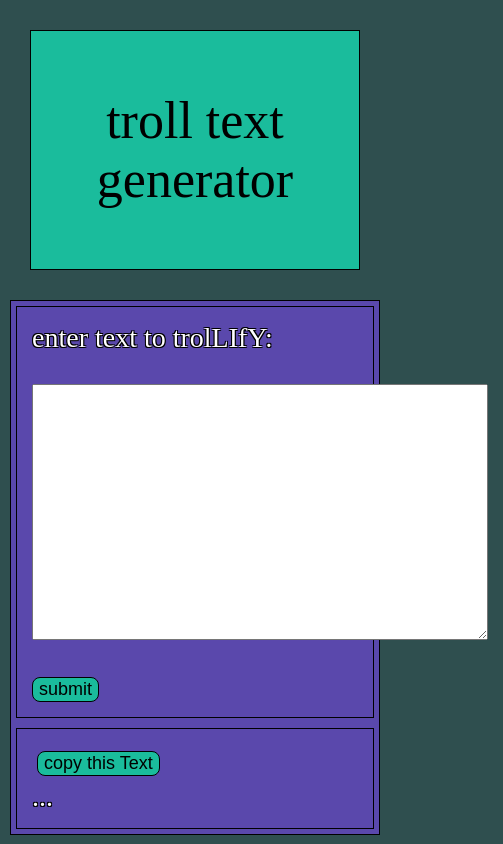
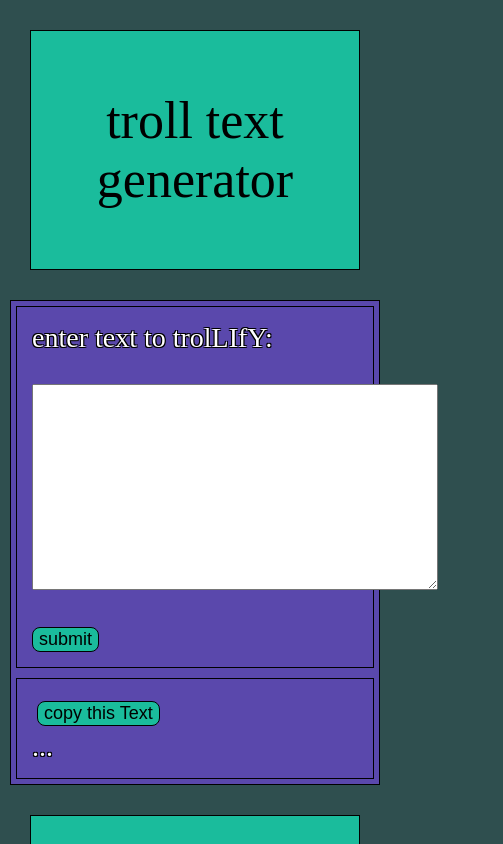
Before and after one commit to aservet1/webtrolltext, a React (Create React App) app: page / in a window 390 px wide. Shown: the top 844 px of the page, 503 px wide, since content can reach past the window. Built offline with nearby package versions, Linux system fonts and the light colour scheme.

Commit message:
input area size fix and redeploy

```diff
--- a/src/App.css
+++ b/src/App.css
@@ -8,10 +8,6 @@ body,html{
   display: flex;
   flex-direction: column;
   justify-content: space-between;
-
-  /*position: absolute;
-  top: 0; left: 0;
-  height: 100%; width: 100%;*/
 
   font-family: Cochin;
 }
@@ -55,18 +51,21 @@ body,html{
     -1px -1px 0 #000;
 }
 
-@media screen and (max-width: 1080px) {
+@media screen and (max-width: 575.98px) {
   .App-body {
     flex-direction: column;
   }
-  #input-box {
-    width:150
-  }
-  /*.App {
-    position: absolute;
-    top: 0; left: 0;
-    height: 100%; width: 100%;
+  /*textarea {
+    width:100px;
+    height:250px;
+    font-size:10px;
   }*/
+}
+
+textarea {
+  width: 400px;
+  height: 200px;
+  font-size: 18px
 }
 
 .App-body > * {
@@ -89,11 +88,6 @@ body,html{
   margin: 15px;
 }
 
-#input-box {
-  width: 450px; height: 250px;
-  font-size: 18px
-}
-
 button {
   border-radius: 8px;
   font-size: large;
--- a/src/App.js
+++ b/src/App.js
@@ -80,7 +80,7 @@ class App extends React.Component {
           <div className="input-section">
             <p>{this.prompt}:</p>
             <textarea
-              id="input-box"
+
               onChange={this.handleTextboxTyping}
             />
             <Button
@@ -94,8 +94,10 @@ class App extends React.Component {
               <Button
                 text = "copy this Text"
                 onClick = {this.copyToClipboard}
-              /> <br/>
-              {this.getTrolledText()}
+              />
+              <div>
+                {this.getTrolledText()}
+              </div>
             </div>
           </div>
         </div>
```
